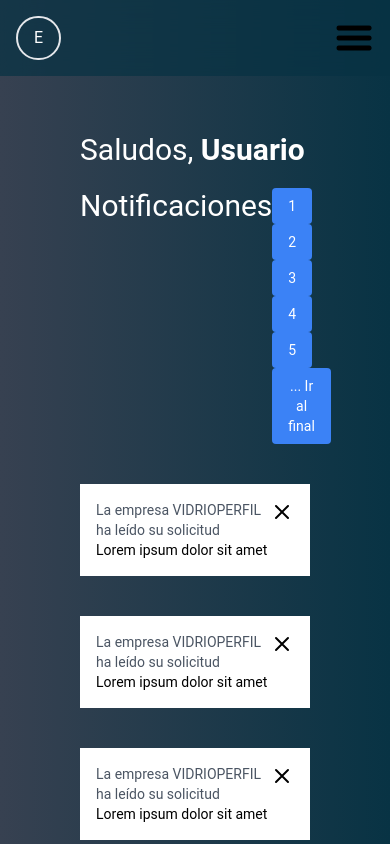
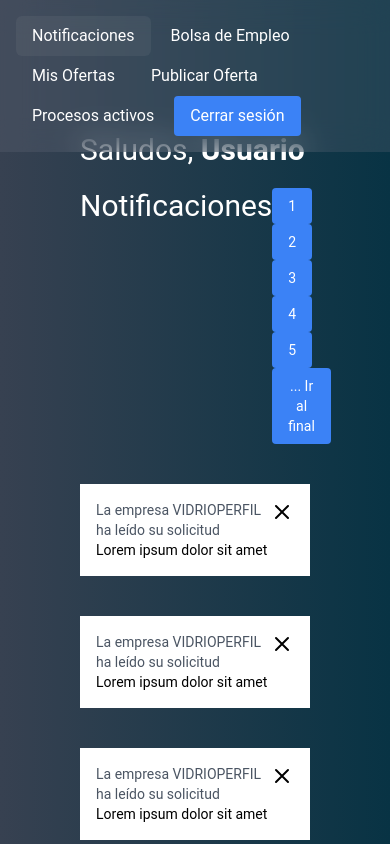
Before and after one commit to frankgimeno3/empleotecnicfront, a Next.js app: page /dashboard in a window 390 px wide. Shown: the top 844 px of the page. Built offline with nearby package versions, Linux system fonts and the light colour scheme.

Commit message:
minor changes

```diff
--- a/components/Navbar/Navbar.tsx
+++ b/components/Navbar/Navbar.tsx
@@ -2,13 +2,32 @@ import Link from "next/link";
 import Image from "next/image";
 
 const Navbar: React.FC = () => {
-  return (
-    <nav className="fixed top-0 left-0 right-0 z-10 bg-gray-500 bg-opacity-25 backdrop-filter backdrop-blur-lg flex items-center justify-between p-4 md:text-xs xl:text-base ">
+  const isLoggedIn = false; // Cambia esta variable a `true` si la sesión está iniciada
+
+  if (isLoggedIn) {
+    return (
+      <nav className="fixed top-0 left-0 right-0 z-10 bg-gray-500 bg-opacity-25 backdrop-filter backdrop-blur-lg flex items-center justify-between p-4 md:text-xs xl:text-base">
         <Link href="/" passHref>
           <div className="bg-opacity-25 text-white rounded-full py-2 px-4 border-2 hover:bg-white hover:text-cyan-950  hover:cursor-pointer">
             E
           </div>
         </Link>
+        <Link href="/logout" passHref>
+          <div className="bg-opacity-25 text-white rounded-full py-2 px-4 border-2 hover:bg-white hover:text-cyan-950  hover:cursor-pointer">
+            Cerrar Sesión
+          </div>
+        </Link>
+      </nav>
+    );
+  }
+
+  return (
+    <nav className="fixed top-0 left-0 right-0 z-10 bg-gray-500 bg-opacity-25 backdrop-filter backdrop-blur-lg flex items-center justify-between p-4 md:text-xs xl:text-base">
+      <Link href="/" passHref>
+        <div className="bg-opacity-25 text-white rounded-full py-2 px-4 border-2 hover:bg-white hover:text-cyan-950  hover:cursor-pointer">
+          E
+        </div>
+      </Link>
       <div className="flex items-center space-x-4 xl:pr-5 md:pr-1">
         <Link href="/registro" passHref>
           <div className="bg-opacity-25 text-white rounded-full py-2 px-4 border-2 hover:bg-white hover:text-cyan-950  hover:cursor-pointer">
--- a/pages/dashboard.tsx
+++ b/pages/dashboard.tsx
@@ -20,31 +20,6 @@ export default function Dashboard() {
     useState<ComponentName>("Notificaciones");
   const router = useRouter();
 
-  const [showMenu, setShowMenu] = useState(false);
-
-  const menuRef = useRef<HTMLDivElement>(null);
-
-  const handleButtonClick = (buttonName: ComponentName) => {
-    setSelectedButton(buttonName);
-  };
-
-  const handleMenuIconClick = () => {
-    setShowMenu(!showMenu);
-  };
-
-  const handleClickOutsideMenu = (event: MouseEvent) => {
-    if (menuRef.current && !menuRef.current.contains(event.target as Node)) {
-      setShowMenu(false);
-    }
-  };
-
-  useEffect(() => {
-    document.addEventListener("mousedown", handleClickOutsideMenu);
-    return () => {
-      document.removeEventListener("mousedown", handleClickOutsideMenu);
-    };
-  }, []);
-
   const renderComponent = (
     buttonName: ComponentName,
     component: React.ReactNode
@@ -55,7 +30,10 @@ export default function Dashboard() {
     return null;
   };
 
-  const isSMorMD = typeof window !== "undefined" && window.innerWidth < 768;
+  const handleButtonClick = (buttonName: ComponentName) => {
+    setSelectedButton(buttonName);
+  };
+
   const handleLogout = async () => {
     try {
       const res = await fetch("http://localhost:5000/auth/logout", {
@@ -73,78 +51,11 @@ export default function Dashboard() {
     } catch (error) {
       console.error("Error al cerrar sesión", error);
     }
+    router.push("/");
   };
   return (
     <>
-      <nav className="fixed top-0 left-0 right-0 z-10 bg-cyan-950 bg-opacity-70 backdrop-filter backdrop-blur-lg flex items-center justify-between p-4 md:text-xs xl:text-base ">
-        <Link href="/dashboard" passHref>
-          <button className="bg-opacity-5 text-white rounded-full mr-1 py-2 px-4 border-2 hover:bg-white hover:bg-opacity-50 hover:bg-opacity-50 hover:text-cyan-950  hover:cursor-pointer">
-            E
-          </button>
-        </Link>
-        <div className="flex flex-col items-center  font-mono text-sm  ">
-          {isSMorMD && (
-            <div className="relative" ref={menuRef}>
-              <Image
-                src="/icons/menuicon.png"
-                alt="Menu Icon"
-                width={40}
-                height={40}
-                onClick={handleMenuIconClick}
-              />
-              {showMenu && (
-                <div className="absolute top-0 left-0 bg-white border border-gray-300">
-                  <button
-                    className={`bg-opacity-5 text-white rounded-md mr-1 py-2 px-4 hover:bg-white hover:bg-opacity-50 hover:text-cyan-950  hover:cursor-pointer button-menu ${
-                      selectedButton === "Notificaciones" ? "bg-white" : ""
-                    }`}
-                    onClick={() => handleButtonClick("Notificaciones")}
-                  >
-                    Notificaciones
-                  </button>
-                  <button
-                    className={`bg-opacity-5 text-white rounded-md mr-1 py-2 px-4 hover:bg-white hover:bg-opacity-50 hover:text-cyan-950  hover:cursor-pointer button-menu ${
-                      selectedButton === "BolsaDeEmpleo" ? "bg-white" : ""
-                    }`}
-                    onClick={() => handleButtonClick("BolsaDeEmpleo")}
-                  >
-                    Bolsa de Empleo
-                  </button>
-                  <button
-                    className={`bg-opacity-5 text-white rounded-md mr-1 py-2 px-4 hover:bg-white hover:bg-opacity-50 hover:text-cyan-950  hover:cursor-pointer button-menu ${
-                      selectedButton === "MisOfertas" ? "bg-white" : ""
-                    }`}
-                    onClick={() => handleButtonClick("MisOfertas")}
-                  >
-                    Mis Ofertas
-                  </button>
-                  <button
-                    className={`bg-opacity-5 text-white rounded-md mr-1 py-2 px-4 hover:bg-white hover:bg-opacity-50 hover:text-cyan-950  hover:cursor-pointer button-menu ${
-                      selectedButton === "PublicarOferta" ? "bg-white" : ""
-                    }`}
-                    onClick={() => handleButtonClick("PublicarOferta")}
-                  >
-                    Publicar Oferta
-                  </button>
-                  <button
-                    className={`bg-opacity-5 text-white rounded-md mr-1 py-2 px-4 hover:bg-white hover:bg-opacity-50 hover:text-cyan-950  hover:cursor-pointer button-menu ${
-                      selectedButton === "ProcesosActivos" ? "bg-white" : ""
-                    }`}
-                    onClick={() => handleButtonClick("ProcesosActivos")}
-                  >
-                    Procesos activos
-                  </button>
-                  <button
-                    onClick={handleLogout}
-                    className="bg-blue-500 text-white py-2 px-4 rounded hover:bg-blue-600"
-                  >
-                    Cerrar sesión
-                  </button>
-                </div>
-              )}
-            </div>
-          )}
-          {!isSMorMD && (
+      <nav className="fixed top-0 left-0 right-0 z-10 bg-gray-500 bg-opacity-25 backdrop-filter backdrop-blur-lg flex items-center justify-between p-4 md:text-xs xl:text-base">
         <div className="display-flex ">
           <button
             className={`bg-opacity-5 text-white rounded-md mr-1 py-2 px-4 hover:bg-white hover:bg-opacity-50 hover:text-cyan-950  hover:cursor-pointer ${
@@ -203,8 +114,6 @@ export default function Dashboard() {
             Cerrar sesión
           </button>
         </div>
-          )}
-        </div>
       </nav>
       <div className="pt-3 flex flex-col items-center  font-mono text-sm bg-gradient-to-r from-gray-700 to-cyan-950 ">
         {renderComponent("Notificaciones", <Notificaciones />)}
```
Lines whose indentation alone changed are shown as unchanged.
